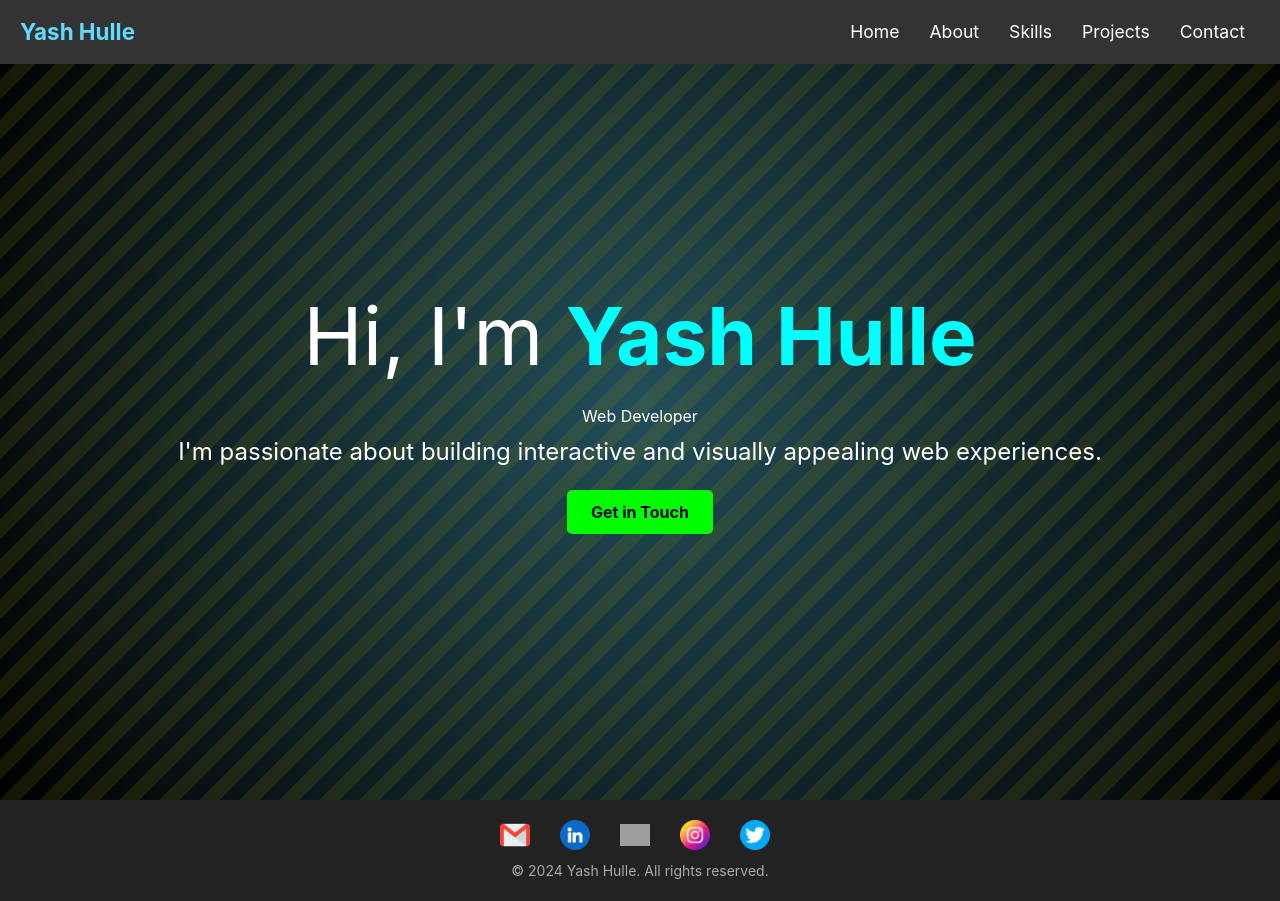
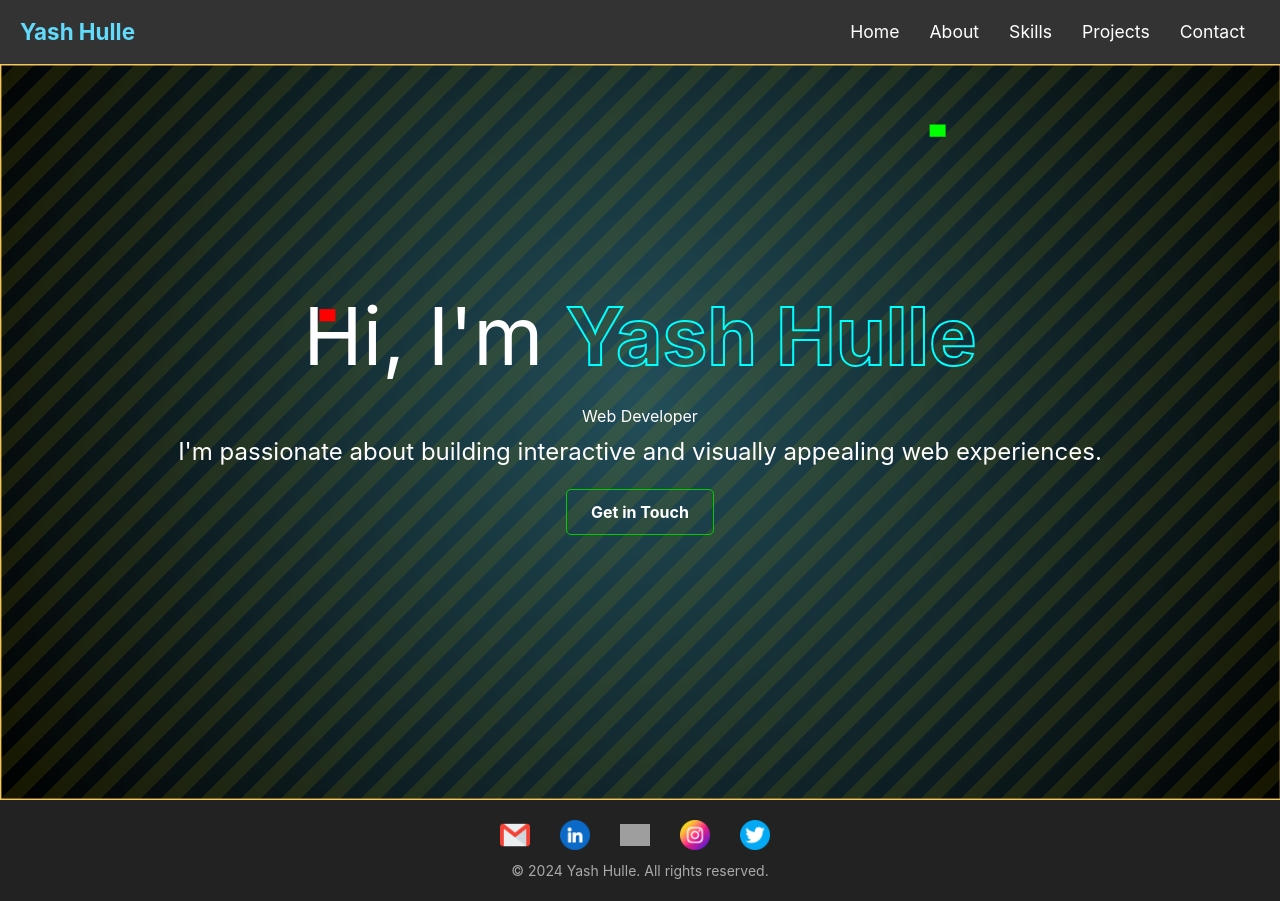
Before and after one commit to INFINITYASH3699/Portfolio, a React (Create React App) app: page / in a window 1280 px wide. Built offline with nearby package versions, Linux system fonts and the light colour scheme; grey boxes are pictures that could not be loaded.

Commit message:
snake game is developed and integrated in home page

```diff
--- a/src/App.jsx
+++ b/src/App.jsx
@@ -1,5 +1,5 @@
 import React from "react";
-import { HashRouter, Routes, Route } from 'react-router-dom';
+import { HashRouter, Routes, Route } from "react-router-dom";
 import Navbar from "./components/Navbar";
 import Footer from "./components/Footer";
 import Home from "./pages/Home";
--- a/src/pages/About.jsx
+++ b/src/pages/About.jsx
@@ -29,7 +29,7 @@
         <div className="about-text">
           <h2>About Me</h2>
           <p>
-            Hello! I'm <span className="highlight">Yash Hulle</span>, a passionate
+            Hello! I'm <span className="about-highlight">Yash Hulle</span>, a passionate
             Frontend Developer, Web Developer, and Web Designer. Currently,
             I'm in my final year of B.Tech in Computer Science Engineering. I
             love creating interactive and visually appealing web applications
@@ -37,7 +37,7 @@
           </p>
           <p>
             I have a strong foundation in
-            <span className="highlight">HTML, CSS, JavaScript, React, Python, SQL, and MongoDB</span>.
+            <span className="about-highlight">HTML, CSS, JavaScript, React, Python, SQL, and MongoDB</span>.
             I enjoy working on challenging projects and continuously improving
             my skills. Whether it's developing a responsive website, designing
             user-friendly interfaces, or writing efficient code, I'm always
--- a/src/pages/Home.jsx
+++ b/src/pages/Home.jsx
@@ -1,5 +1,6 @@
 import React, { useEffect } from "react";
 import { Link } from "react-router-dom";
+import SnakeGame from "./snakeGame.jsx";
 import "../styles/Home.css";
 
 const Home = () => {
@@ -15,10 +16,13 @@
     };
 
     document.addEventListener("mousemove", handleMouseMove);
+
     return () => document.removeEventListener("mousemove", handleMouseMove);
   }, []);
+
   return (
     <section id="home" className="hero">
+      <SnakeGame />
       <div className="hero-content">
         <h1>
           Hi, I'm <span className="highlight">Yash Hulle</span>
--- /dev/null
+++ b/src/pages/snakeGame.jsx
@@ -0,0 +1,145 @@
+import React, { useEffect, useState, useRef } from "react";
+import "../styles/SnakeGame.css";
+
+const SnakeGame = () => {
+  const [snake, setSnake] = useState([{ x: 50, y: 50 }]);
+  const [direction, setDirection] = useState({ x: 10, y: 0 });
+  const [food, setFood] = useState({ x: 200, y: 200 });
+  const [isGameOver, setIsGameOver] = useState(false);
+  const canvasRef = useRef(null);
+
+  useEffect(() => {
+    const canvas = canvasRef.current;
+    const ctx = canvas.getContext("2d");
+    const canvasWidth = canvas.width;
+    const canvasHeight = canvas.height;
+
+    const interval = setInterval(() => {
+      if (!isGameOver) {
+        updateSnakePosition();
+        checkCollision();
+        drawGame(ctx);
+      }
+    }, 100);
+
+    document.addEventListener("keydown", handleKeyPress);
+
+    return () => {
+      clearInterval(interval);
+      document.removeEventListener("keydown", handleKeyPress);
+    };
+  }, [snake, direction, isGameOver]);
+
+  const handleKeyPress = (e) => {
+    switch (e.key) {
+      case "ArrowUp":
+      case "w":
+        if (direction.y === 0) setDirection({ x: 0, y: -10 });
+        break;
+      case "ArrowDown":
+      case "s":
+        if (direction.y === 0) setDirection({ x: 0, y: 10 });
+        break;
+      case "ArrowLeft":
+      case "a":
+        if (direction.x === 0) setDirection({ x: -10, y: 0 });
+        break;
+      case "ArrowRight":
+      case "d":
+        if (direction.x === 0) setDirection({ x: 10, y: 0 });
+        break;
+      default:
+        break;
+    }
+  };
+
+  const updateSnakePosition = () => {
+    const newSnake = [...snake];
+    const head = { ...newSnake[0] };
+    head.x += direction.x;
+    head.y += direction.y;
+    newSnake.unshift(head);
+    newSnake.pop();
+    setSnake(newSnake);
+  };
+
+  const checkCollision = () => {
+    const head = snake[0];
+    const canvas = canvasRef.current;
+    const canvasWidth = canvas.width;
+    const canvasHeight = canvas.height;
+
+    if (
+      head.x < 10 ||
+      head.y < 10 ||
+      head.x >= canvasWidth - 10 ||
+      head.y >= canvasHeight - 10
+    ) {
+      setIsGameOver(true);
+      setTimeout(resetGame, 2000);
+    }
+
+    if (head.x === food.x && head.y === food.y) {
+      growSnake();
+      setFood(generateRandomFood());
+    }
+  };
+
+  const growSnake = () => {
+    const newSnake = [...snake];
+    newSnake.push({ ...snake[snake.length - 1] });
+    setSnake(newSnake);
+  };
+
+  const drawGame = (ctx) => {
+    const canvas = canvasRef.current;
+    const canvasWidth = canvas.width;
+    const canvasHeight = canvas.height;
+
+    ctx.clearRect(0, 0, canvasWidth, canvasHeight);
+
+    ctx.strokeStyle = "#f7c859";
+    ctx.lineWidth = 2;
+    ctx.strokeRect(1, 1, canvasWidth - 2, canvasHeight - 2);
+
+    ctx.fillStyle = "#00ff00";
+    snake.forEach((segment) => {
+      ctx.fillRect(segment.x, segment.y, 10, 10);
+    });
+
+    ctx.fillStyle = "#ff0000";
+    ctx.fillRect(food.x, food.y, 10, 10);
+  };
+
+  const generateRandomFood = () => {
+    const canvas = canvasRef.current;
+    const canvasWidth = canvas.width;
+    const canvasHeight = canvas.height;
+    const safeZone = 50;
+
+    let x, y;
+    do {
+      x = Math.floor((Math.random() * (canvasWidth - 20 - safeZone)) / 10) * 10;
+      y = Math.floor((Math.random() * (canvasHeight - 20 - safeZone)) / 10) * 10;
+    } while (x < 10 || x > canvasWidth - 20 || y < 10 || y > canvasHeight - 20);
+
+    return { x, y };
+  };
+
+  const resetGame = () => {
+    setSnake([{ x: 50, y: 50 }]);
+    setDirection({ x: 10, y: 0 });
+    setIsGameOver(false);
+  };
+
+  return (
+    <canvas
+      ref={canvasRef}
+      className="snake-game-canvas"
+      width="800"
+      height="600"
+    ></canvas>
+  );
+};
+
+export default SnakeGame;
--- a/src/styles/About.css
+++ b/src/styles/About.css
@@ -44,7 +44,7 @@
     margin-bottom: 20px;
   }
 
-  .highlight {
+  .about-highlight {
     color: #00ffff;
     font-weight: bold;
   }
--- a/src/styles/Home.css
+++ b/src/styles/Home.css
@@ -14,12 +14,13 @@
 
 .hero-content {
   position: relative;
-  z-index: 2;
+  z-index: 3;
 }
 
 .highlight {
-  color: #00ff00;
   font-weight: bold;
+  -webkit-text-stroke: 2px #00ffff;
+  color: transparent;
 }
 
 h1 {
@@ -78,17 +79,19 @@
 }
 
 .cta {
-  background-color: #00ff00;
+  background-color: transparent;
   padding: 12px 24px;
+  border: 1px solid #00cc00;
   border-radius: 5px;
   text-decoration: none;
-  color: #000;
+  color: white;
   font-weight: bold;
   transition: background-color 0.3s ease;
 }
 
 .cta:hover {
   background-color: #00cc00;
+  color: black;
 }
 
 .network-overlay {
@@ -97,7 +100,7 @@
   left: 0;
   width: 100%;
   height: 100%;
-  z-index: 1;
+  z-index: 2;
   pointer-events: none;
   background: #000;
 }
--- /dev/null
+++ b/src/styles/SnakeGame.css
@@ -0,0 +1,10 @@
+.snake-game-canvas {
+    position: absolute;
+    top: 63px;
+    left: 1;
+    width: 100%;
+    height: calc(100% - 62px);
+    width: calc(100% + 5px);
+    z-index: 1;
+    opacity: 1;
+}
```
